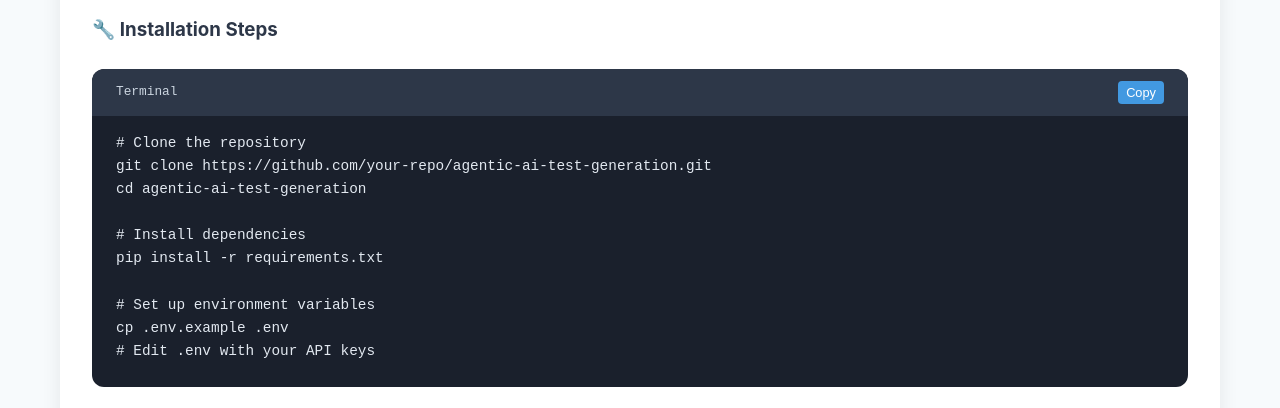
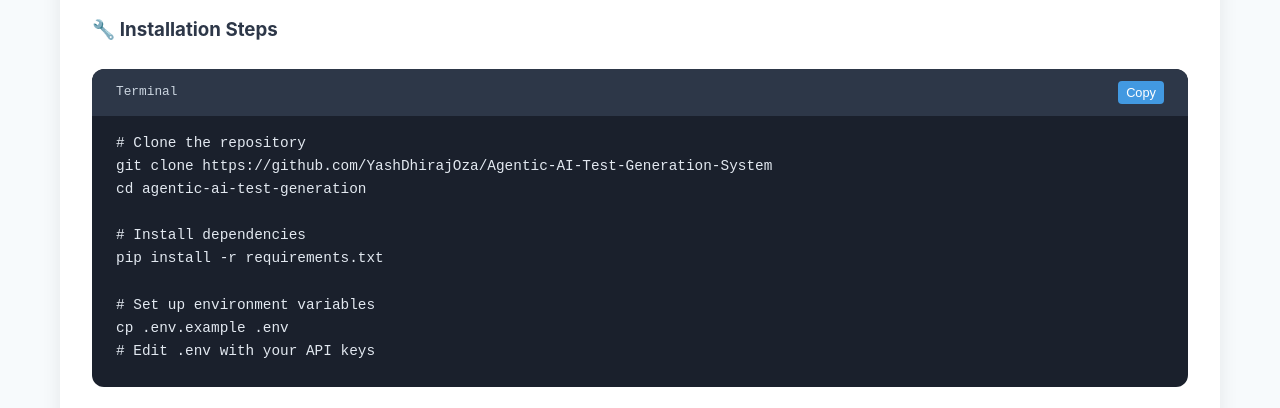
Before and after one commit to YashDhirajOza/Agentic-AI-Code-Review-System-II, a plain HTML site: page index.html in a window 1280 px wide. Shown: the part 4740-5148 px from the top of the page. Drawn offline with Linux system fonts and the light colour scheme.

Commit message:
Update index.html

```diff
--- a/index.html
+++ b/index.html
@@ -812,7 +812,7 @@ ast>=3.8</code></pre>
                             <button class="copy-btn" onclick="copyCode(this)">Copy</button>
                         </div>
                         <pre><code># Clone the repository
-git clone https://github.com/your-repo/agentic-ai-test-generation.git
+git clone https://github.com/YashDhirajOza/Agentic-AI-Test-Generation-System
 cd agentic-ai-test-generation
 
 # Install dependencies
@@ -1410,7 +1410,7 @@ class TestAuthenticateUserSecurity:
                 <div class="footer-section">
                     <h4>🔗 Links</h4>
                     <ul>
-                        <li><a href="https://github.com/your-repo">GitHub Repository</a></li>
+                        <li><a href="https://github.com/YashDhirajOza/Agentic-AI-Test-Generation-System>GitHub Repository</a></li>
                         <li><a href="https://docs.google.com/gemini">Gemini API Docs</a></li>
                         <li><a href="https://pytest.org">pytest Documentation</a></li>
                         <li><a href="mailto:support@example.com">Support</a></li>
```
